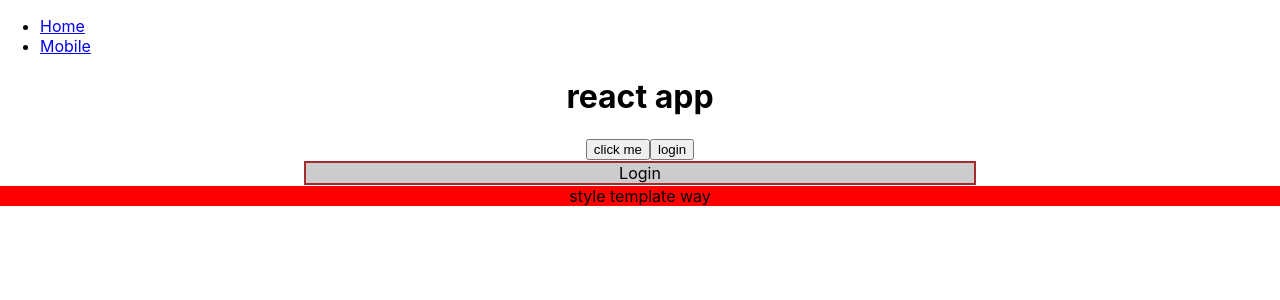
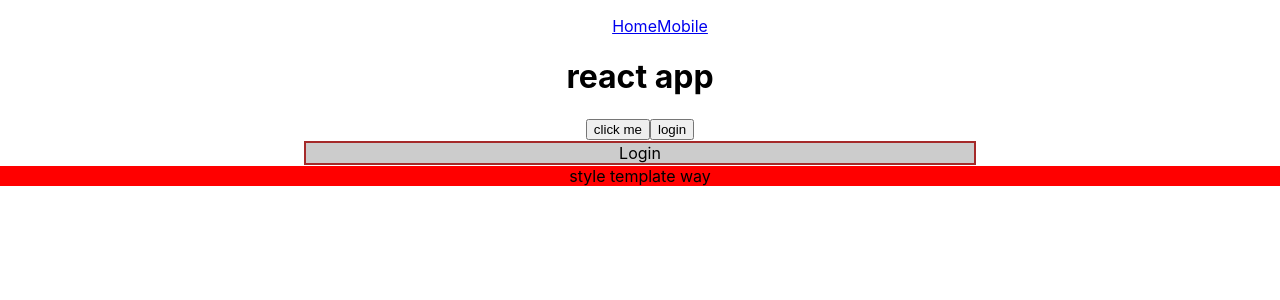
Before and after one commit to ermiaskidane/demo-app, a React (Create React App) app: page / in a window 1280 px wide. Shown: the top 300 px of the page. Built offline with nearby package versions, Linux system fonts and the light colour scheme; the HTML template or start-up script is replaced by a standard one.

Commit message:
Update App.js

```diff
--- a/src/App.js
+++ b/src/App.js
@@ -10,7 +10,7 @@ class App extends Component {
   render() {
     return (
       <div>
-        <ul>
+        <ul style={{ listStyle: "none", display: "flex", justifyContent: "center" }}>
            <li>
               <NavLink to="/">Home</NavLink>
            </li>
```
